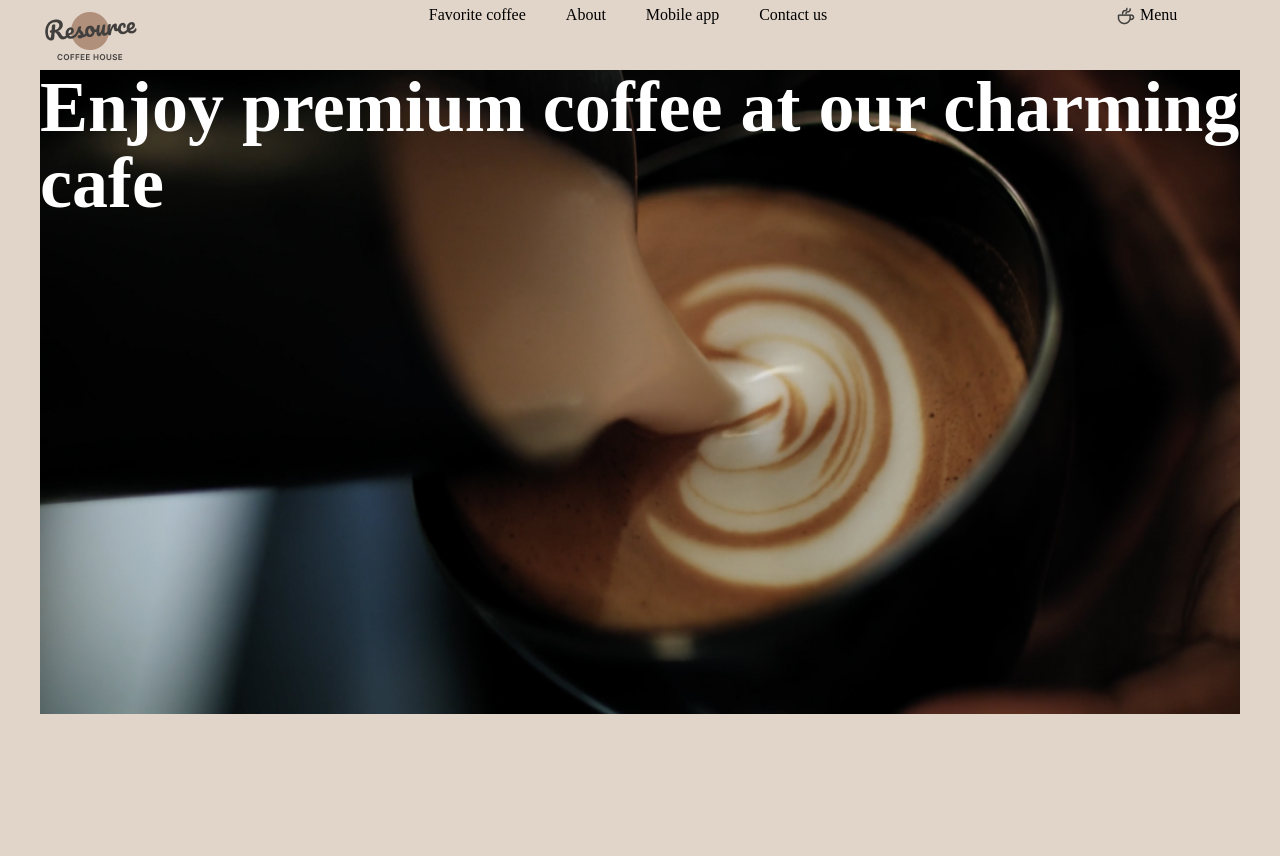
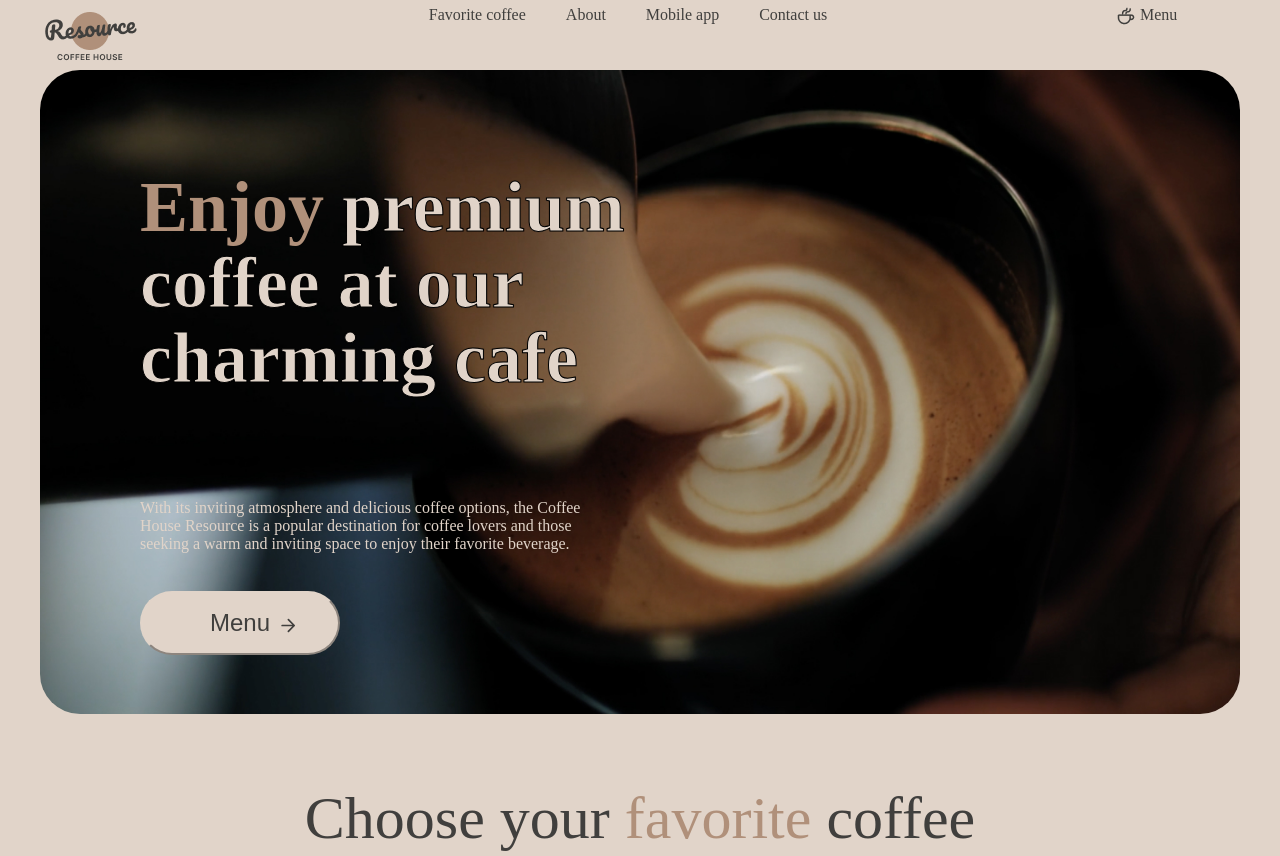
Before and after one commit to Mathew2223/coffee-, a plain HTML site: page index.html in a window 1280 px wide. Shown: the top 856 px of the page. Before the commit the page ends 800 px from the top, so only its background shows below. Drawn offline with Linux system fonts and the light colour scheme.

Commit message:
first commit

```diff
--- a/coffee.css
+++ b/coffee.css
@@ -7,6 +7,8 @@ body{
     padding-right: 40px;
     padding-top: 6px;
     padding-left: 40px;
+    /* font-style: Italic; */
+    /* font-family: Inter; */
 }
 header{
     width: 100%;
@@ -21,26 +23,82 @@ header{
     position: absolute;
     width: 100%;
     height: 644px;
+    border-radius: 40px;
     top: 0;
     left: 0;
 }
 .container-coffee{
     position: relative;
     width: 100%;
-    height: 64px;;
+    height: 64px;
 }
 .coffee{
+    padding: 100px;
     z-index: 10;
     position: relative;
-    color: white;
+    // color: white;
     font-size: 72px;
     font-weight: 600;
     line-height: 105%;
     border: 1px;
+    width: 530px;
+    height: 228px;
+    box-shadow: 0px, 4px, 4px, 0px #00000040;
 }
+.pRem {
+    color: #E1D4C9;
+    -webkit-text-stroke: 1px #000;
+    text-shadow: 0 0 1px #000;
+
+}
+.Enjoy{
+    color: #B0907A;
+}
+.about-coffee{
+    padding-left: 100px;
+    padding-top: 1px;
+    z-index: 10;
+    position: relative;
+    color: #E1D4C9;
+    width: 530px;
+    height: 72px;
+    //gap: 40px;
+}
+
+.menuP{
+    font-size: 40px;
+    font-size: 24px;
+    text-align: center;
+
+    /* padding: 20px 78px 20px 78px; */
+    z-index: 10;
+    position: relative;
+    color: #403F3D;
+    background-color: #E1D4C9;
+}
+button{
+    width: 200px;
+    height: 64px;
+    margin-left: 100px;
+    margin-top: 20px;
+    border-color: #E1D4C9;
+    border-radius: 100px;
+    gap: 8px
+}
+.menuArr{
+    position: relative;
+    display: flex;
+    z-index: 10;
+    width: 15px;
+    height: 15px;
+    top: -37.33px;
+    left: 241px;
+}
+
 .menu-base{
     display: flex;
     gap: 4px;
+    color: #403F3D;
 }
 .menu{
     width: 100px;
@@ -53,26 +111,56 @@ header{
 .P-S{
     display: flex;
     gap: 40px;
+    color: #403F3D;
 }
 
+.container-choseCof{
+    padding-top: 650px;
+    height: 100%;
+    width: 100%;
+    justify-content: center;
+    text-align: center;
+    font-size: 60px;
+}
+.coffee-fav{
+    color: #403F3D;
+}
+.photo2{
+    margin: 43px;
+    width: 480px;
+    height: 100%;
+}
+.fAv{
+    color: #B0907A;
+}
+.leftArr{
+    display: flex;
+    position: absolute;
+    padding-top: 350px;
+    left: 50px;
+}
+.rightArr{
+    display: flex;
+    position: absolute;
+    padding-top: 350px;
+    right: 50px;
+}
+.frapC{
+    margin-top: -30px;
+    font-size: 34px;
+    color: #403F3D;
+}
+.frapOptions{
+    margin-top: 15px;
+    color: #403F3D;
+    font-size: 24px;
+}
+.cofDoll{
+    margin-top: 15px;
+    color: #403F3D;
+    font-size: 30px;
+}
 
+.container-photosResource{
 
-
-
-
-
-
-
-
-
-
-/*
-.logo{
-    margin: 0 auto;
-width: 100px;
-height: 60px;
-Inside auto layout
-flex: none;
-order: 0;
-flex-grow: 0;
-} */
+}
--- a/index.html
+++ b/index.html
@@ -24,9 +24,47 @@
             <p class="menu">Menu</p>
         </div>
     </header>
-    <div class="container-coffee">
-        <p class="coffee">Enjoy premium coffee at our charming cafe</p>
-        <img class="photo1" src="cofeeNyuam.jpg" alt="Photo about coffee"/>
-    </div>
+    <main>
+        <div class="container-coffee">
+            <p class="coffee">
+                <a class="Enjoy">Enjoy </a>
+                <a class="pRem">premium coffee at our charming cafe</a>
+            </p>
+            <p class="about-coffee">
+                With its inviting atmosphere and delicious coffee options, the Coffee
+                <br> House Resource is a popular destination for coffee lovers and those
+                <br> seeking a warm and inviting space to enjoy their favorite beverage.
+            </p>
+            <img class="photo1" src="cofeeNyuam.jpg" alt="Photo about coffee"/>
+            <div class="button">
+                <button class="menuP">Menu</button>
+                <img class="menuArr" src="Vector.svg" alt="arrowOfMenu">
+            </div>
+        </div>
+
+        <div class="container-choseCof">
+            <div class="favArr">
+                <img class="leftArr" src="button-icon-dark (1).svg" alt="arrLeft">
+            </div>
+            <div>
+                <img class="rightArr" src="button-icon-dark.svg" alt="arrRight">
+            </div>
+            <div>
+                <p class="coffee-fav">Choose your <a class="fAv"> favorite </a> coffee</p>
+                <img class="photo2" src="coffee-slider-1.svg" alt="Photo about coffee"/>
+                <p class="frapC">S’mores Frappuccino</p>
+                <p class="frapOptions">This new drink takes an espresso and mixes it with brown
+                <br> sugar and cinnamon before being topped with oat milk.</p>
+                <p class="cofDoll">$5.50</p>
+                <img src="controls.svg" alt="control">
+            </div>
+        </div>
+        <div class="container-photosResource">
+
+        </div>
+    </main>
+    <footer>
+
+    </footer>
 </body>
 </html>
```
Also changed, not shown: Vector.svg (added), arrow-left.svg (added), arrow-right.png (added), button-icon-dark (1).svg (added), button-icon-dark.svg (added), coffee-slider-1.svg (added), controls.svg (added).
